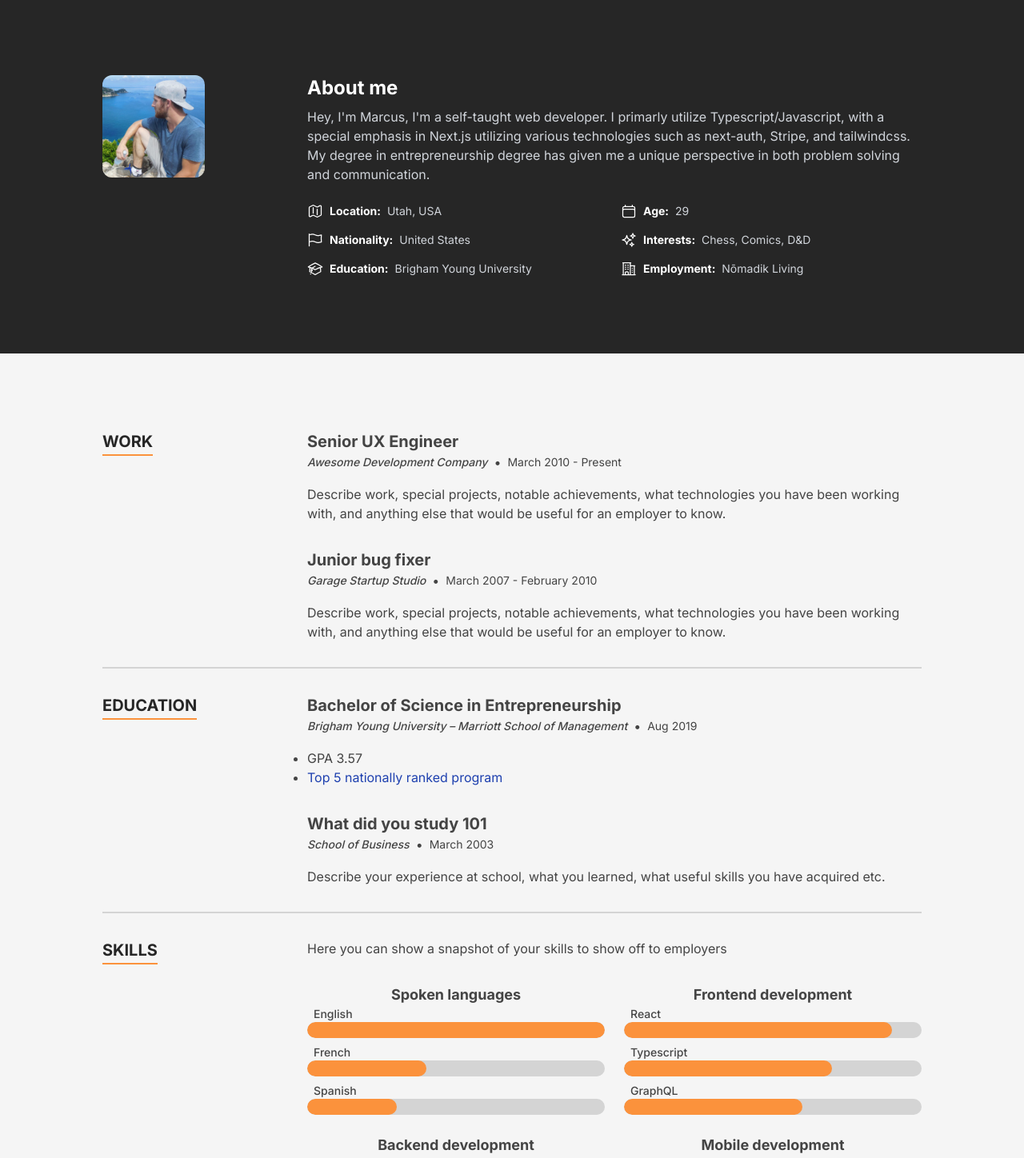
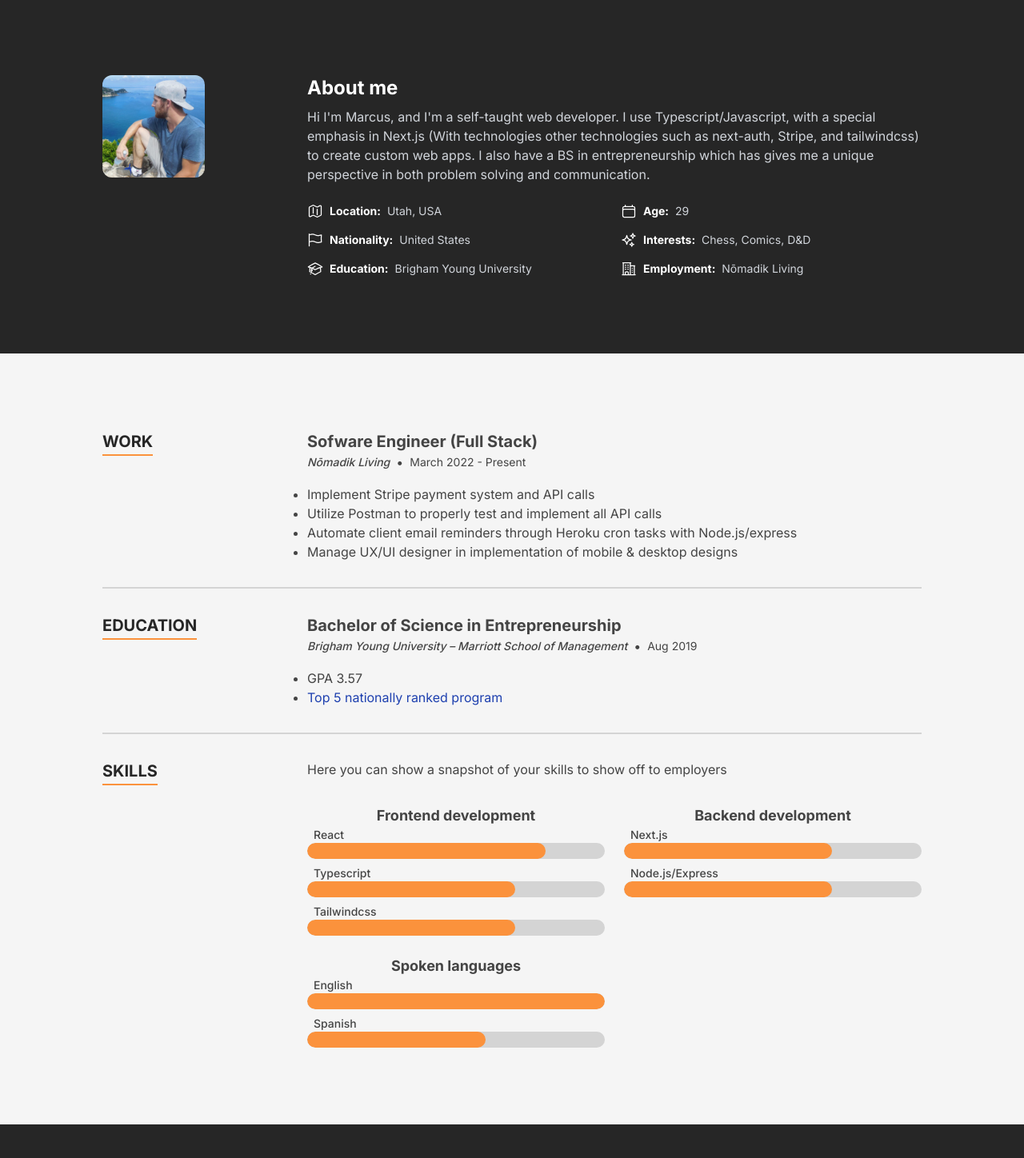
Before and after one commit to mhgamboa/portfolio, a Next.js app: page / in a window 1280 px wide. Shown: the part 802-2250 px from the top of the page at 80% size. Built offline with nearby package versions, Linux system fonts and the light colour scheme.

Commit message:
Add personal info

```diff
--- a/src/components/About.tsx
+++ b/src/components/About.tsx
@@ -51,11 +51,11 @@ const About: FC = memo(() => {
             <div className="flex flex-col gap-y-2">
               <h2 className="text-2xl font-bold text-white">About me</h2>
               <p className="prose prose-sm text-gray-300 sm:prose-base">
-                Hey, I&apos;m Marcus, I&apos;m a self-taught web developer. I primarly utilize
-                Typescript/Javascript, with a special emphasis in Next.js utilizing various
-                technologies such as next-auth, Stripe, and tailwindcss. My degree in
-                entrepreneurship degree has given me a unique perspective in both problem solving
-                and communication.
+                Hi I&apos;m Marcus, and I&apos;m a self-taught web developer. I use
+                Typescript/Javascript, with a special emphasis in Next.js (With technologies
+                other technologies such as next-auth, Stripe, and tailwindcss) to create custom
+                web apps. I also have a BS in entrepreneurship which has gives me a unique
+                perspective in both problem solving and communication.
               </p>
             </div>
             <ul className="grid grid-cols-1 gap-4 sm:grid-cols-2">
--- a/src/components/email/Confirm.tsx
+++ b/src/components/email/Confirm.tsx
@@ -12,46 +12,35 @@ import {
 } from "@react-email/components";
 import * as React from "react";
 
-interface DropboxResetPasswordEmailProps {
+interface EmailProps {
   name: string;
   message: string;
 }
 
 const baseUrl = process.env.VERCEL_URL ? `https://${process.env.VERCEL_URL}` : "";
 
-export const Confirm = ({ name, message }: DropboxResetPasswordEmailProps) => {
+export const Confirm = ({ name, message }: EmailProps) => {
   return (
     <Html>
       <Head />
-      <Preview>Dropbox reset your password</Preview>
+      <Preview>Thanks for sending me a message!</Preview>
       <Body style={main}>
         <Container style={container}>
           <Section>
             <Text style={text}>Hi {name},</Text>
             <Text style={text}>
-              This is an automated message to let you know I just got your email:
+              Thanks for reaching out on my personal website! This is an automated email to let
+              you know I just got your message:
             </Text>
 
-            <Section>
-              <Text style={text}>
-                A fine-grained personal access token (<Link>resend</Link>) was recently added to
-                your account.
-              </Text>
+            <Text style={text}>
+              <code>&quot;{message}&quot;</code>
+            </Text>
 
-              <Button style={button}>View your token</Button>
-            </Section>
-            <Text style={text}>
-              If you don&apos;t want to change your password or didn&apos;t request this, just
-              ignore and delete this message.
-            </Text>
-            <Text style={text}>
-              To keep your account secure, please don&apos;t forward this email to anyone. See
-              our Help Center for{" "}
-              <Link style={anchor} href="https://dropbox.com">
-                more security tips.
-              </Link>
-            </Text>
-            <Text style={text}>Happy Dropboxing!</Text>
+            <Text style={text}>I will do my best to respond to you in 24 hours.</Text>
+
+            <Text style={text}>Expect to hear from me soon!</Text>
+            <Text style={text}> -Marcus</Text>
           </Section>
         </Container>
       </Body>
--- a/src/components/resume/_resumedata.tsx
+++ b/src/components/resume/_resumedata.tsx
@@ -11,6 +11,40 @@ export interface SkillGroup {
 
 export const skills: SkillGroup[] = [
   {
+    name: "Frontend development",
+    skills: [
+      {
+        name: "React",
+        level: 8,
+      },
+      {
+        name: "Typescript",
+        level: 7,
+      },
+      {
+        name: "Tailwindcss",
+        level: 7,
+      },
+    ],
+  },
+  {
+    name: "Backend development",
+    skills: [
+      {
+        name: "Next.js",
+        level: 7,
+      },
+      {
+        name: "Node.js/Express",
+        level: 7,
+      },
+      // {
+      //   name: "Golang",
+      //   level: 4,
+      // },
+    ],
+  },
+  {
     name: "Spoken languages",
     skills: [
       {
@@ -18,63 +52,8 @@ export const skills: SkillGroup[] = [
         level: 10,
       },
       {
-        name: "French",
-        level: 4,
-      },
-      {
         name: "Spanish",
-        level: 3,
-      },
-    ],
-  },
-  {
-    name: "Frontend development",
-    skills: [
-      {
-        name: "React",
-        level: 9,
-      },
-      {
-        name: "Typescript",
-        level: 7,
-      },
-      {
-        name: "GraphQL",
         level: 6,
-      },
-    ],
-  },
-  {
-    name: "Backend development",
-    skills: [
-      {
-        name: "Node.js",
-        level: 8,
-      },
-      {
-        name: "Rust",
-        level: 5,
-      },
-      {
-        name: "Golang",
-        level: 4,
-      },
-    ],
-  },
-  {
-    name: "Mobile development",
-    skills: [
-      {
-        name: "React Native",
-        level: 9,
-      },
-      {
-        name: "Flutter",
-        level: 4,
-      },
-      {
-        name: "Swift",
-        level: 3,
       },
     ],
   },
@@ -109,40 +88,42 @@ export const education: TimelineItem[] = [
       </ul>
     ),
   },
-  {
-    date: "March 2003",
-    location: "School of Business",
-    title: "What did you study 101",
-    content: (
-      <p>
-        Describe your experience at school, what you learned, what useful skills you have
-        acquired etc.
-      </p>
-    ),
-  },
+  // {
+  //   date: "March 2003",
+  //   location: "School of Business",
+  //   title: "What did you study 101",
+  //   content: (
+  //     <p>
+  //       Describe your experience at school, what you learned, what useful skills you have
+  //       acquired etc.
+  //     </p>
+  //   ),
+  // },
 ];
 
 export const experience: TimelineItem[] = [
   {
-    date: "March 2010 - Present",
-    location: "Awesome Development Company",
-    title: "Senior UX Engineer",
+    date: "March 2022 - Present",
+    location: "Nōmadik Living",
+    title: "Sofware Engineer (Full Stack)",
     content: (
-      <p>
-        Describe work, special projects, notable achievements, what technologies you have been
-        working with, and anything else that would be useful for an employer to know.
-      </p>
+      <ul className="list-disc">
+        <li>Implement Stripe payment system and API calls</li>
+        <li>Utilize Postman to properly test and implement all API calls</li>
+        <li>Automate client email reminders through Heroku cron tasks with Node.js/express</li>
+        <li>Manage UX/UI designer in implementation of mobile & desktop designs</li>
+      </ul>
     ),
   },
-  {
-    date: "March 2007 - February 2010",
-    location: "Garage Startup Studio",
-    title: "Junior bug fixer",
-    content: (
-      <p>
-        Describe work, special projects, notable achievements, what technologies you have been
-        working with, and anything else that would be useful for an employer to know.
-      </p>
-    ),
-  },
+  // {
+  //   date: "March 2007 - February 2010",
+  //   location: "Garage Startup Studio",
+  //   title: "Junior bug fixer",
+  //   content: (
+  //     <p>
+  //       Describe work, special projects, notable achievements, what technologies you have been
+  //       working with, and anything else that would be useful for an employer to know.
+  //     </p>
+  //   ),
+  // },
 ];
```
